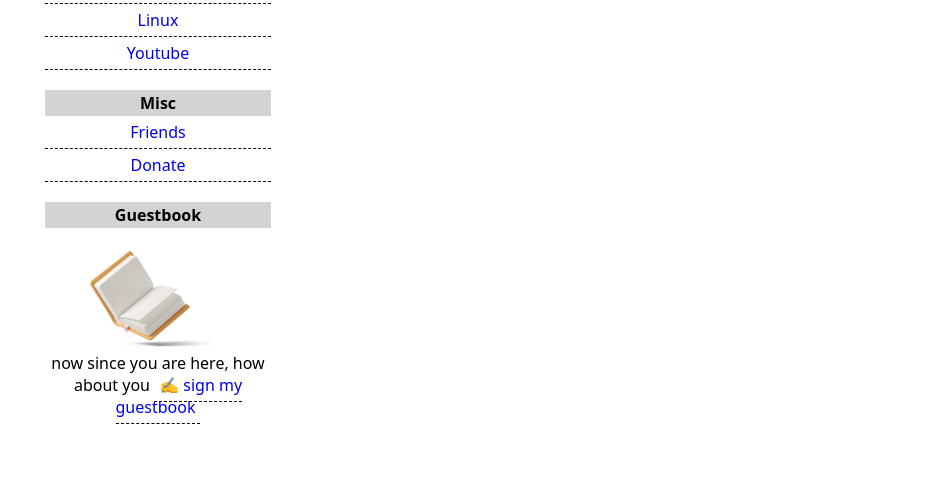
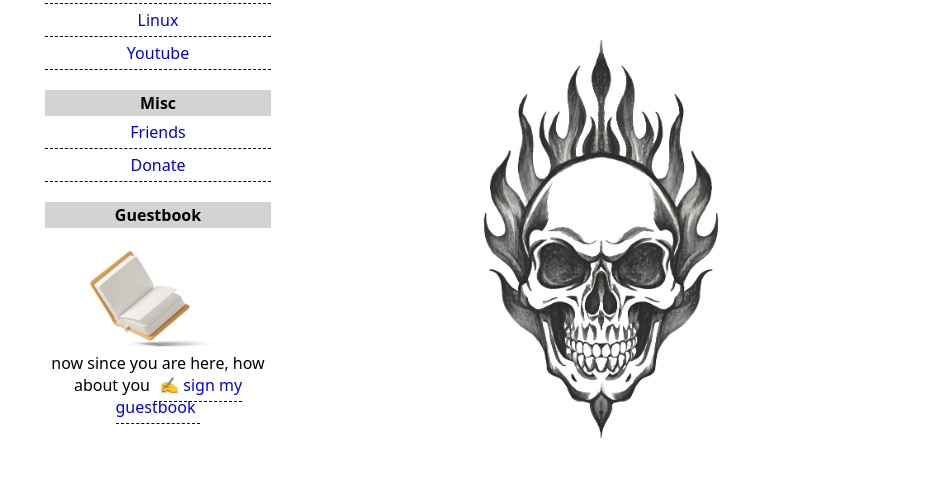
Before and after one commit to itssrv/home, a plain HTML site: page index.html in a window 1280 px wide. Shown: the part 866-1367 px from the top of the page, 0-926 px from the left. Drawn offline with Linux system fonts and the light colour scheme.

Commit message:
skullhead added

```diff
--- a/index.html
+++ b/index.html
@@ -73,7 +73,7 @@
 			<p>Maybe I should give you a name? But that’s a slippery slope. You’re only in my head. We have to remember that. Shit. It’s actually happened. I’m talking to an imaginary person.</p>
 			<p><i>"What if changing the world was just about being here, by showing up no matter how many times we get told we don’t belong..."</i></p>
 
-
+			<img src="./images/skull.webp" alt="skullhead">
 
 		</div>
 		<div class="box">
```
Also changed, not shown: images/skull.webp (added), 1 other file.
